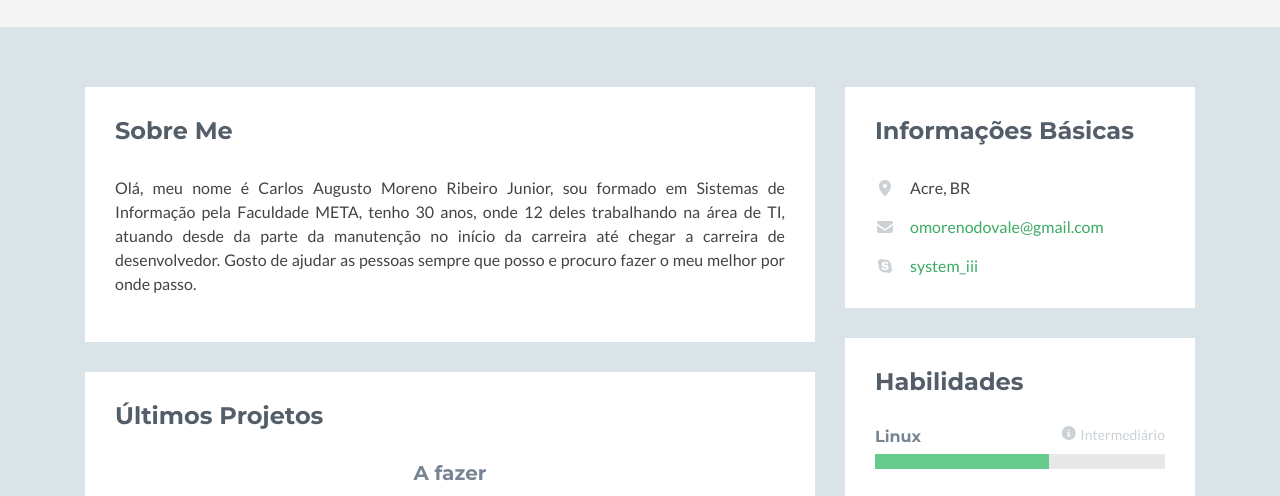
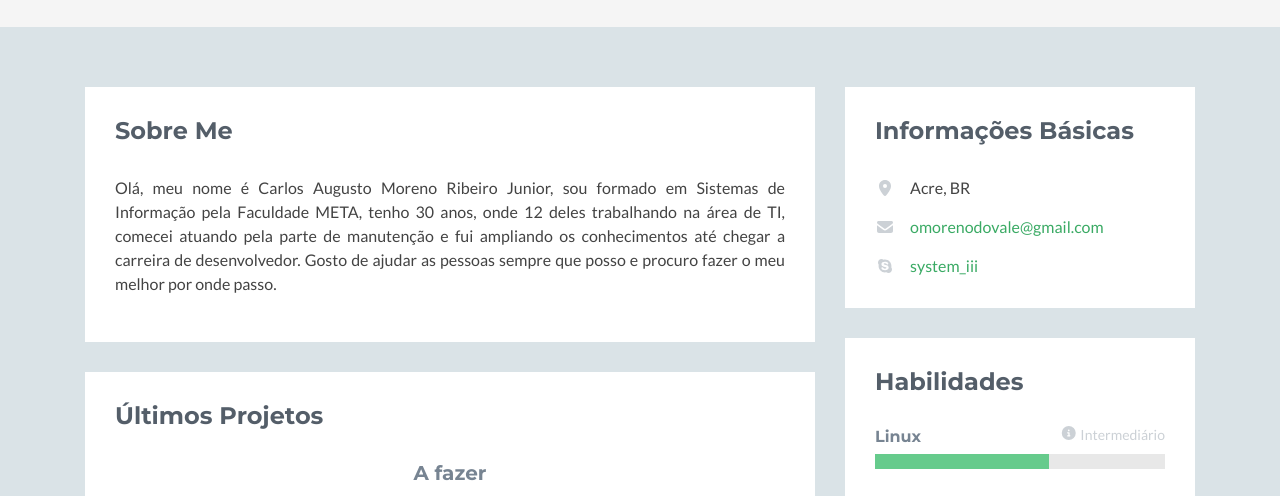
Before and after one commit to carlos-moreno/portfolio, a plain HTML site: page index.html in a window 1280 px wide. Shown: the part 243-739 px from the top of the page. Drawn offline with nearby package versions, Linux system fonts and the light colour scheme; no server answers; a script that the page names is missing; some icons are missing.

Commit message:
Update index

```diff
--- a/index.html
+++ b/index.html
@@ -55,7 +55,7 @@
                         <h2 class="heading">Sobre Me</h2>
                         <div class="content">
                             <p align="justify">Olá, meu nome é Carlos Augusto Moreno Ribeiro Junior, sou formado em Sistemas de Informação pela Faculdade META,
-                              tenho 30 anos, onde 12 deles trabalhando na área de TI, atuando desde da parte da manutenção no início da carreira até chegar a carreira de desenvolvedor.
+                              tenho 30 anos, onde 12 deles trabalhando na área de TI, comecei atuando pela parte de manutenção e fui ampliando os conhecimentos até chegar a carreira de desenvolvedor.
                               Gosto de ajudar as pessoas sempre que posso e procuro fazer o meu melhor por onde passo.</p>
 
                         </div><!--//content-->
```
